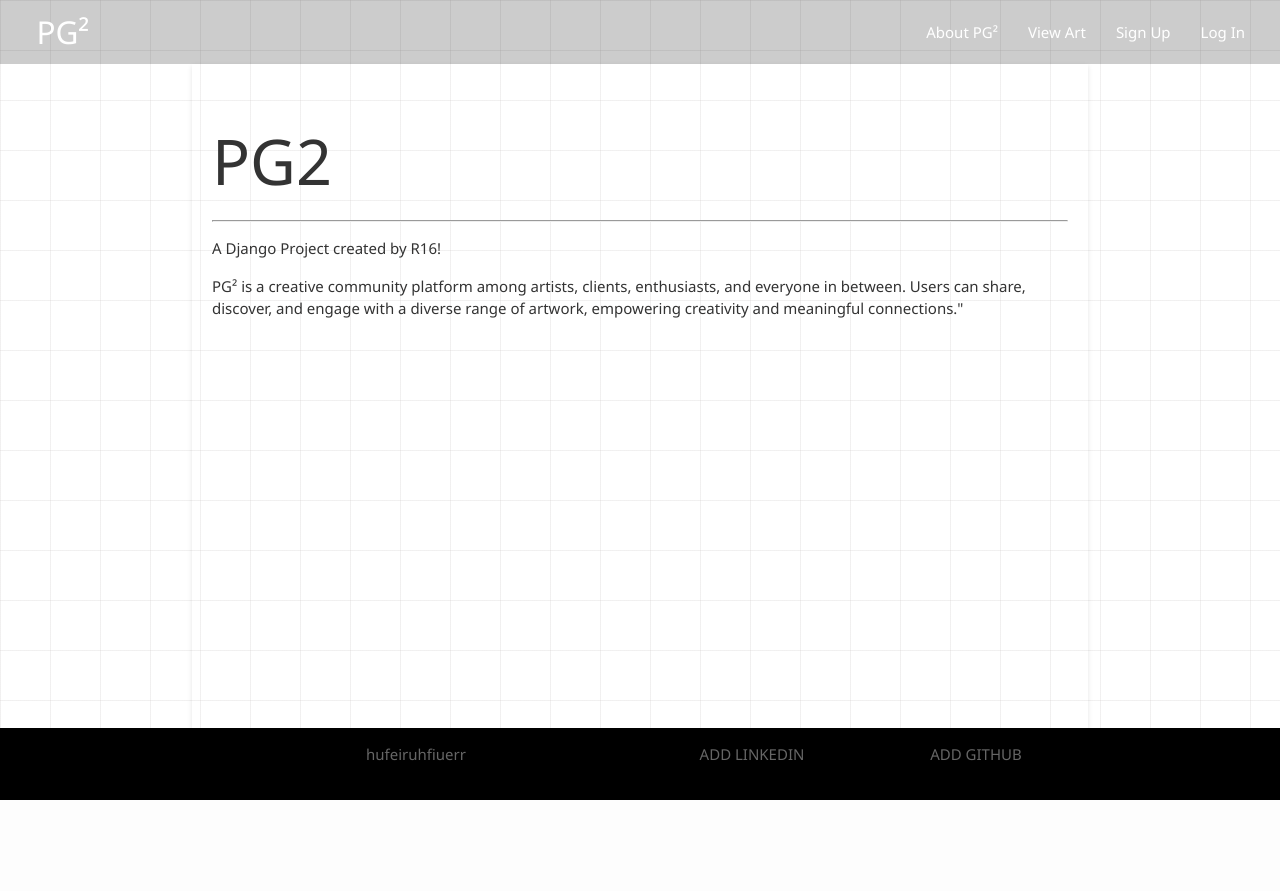
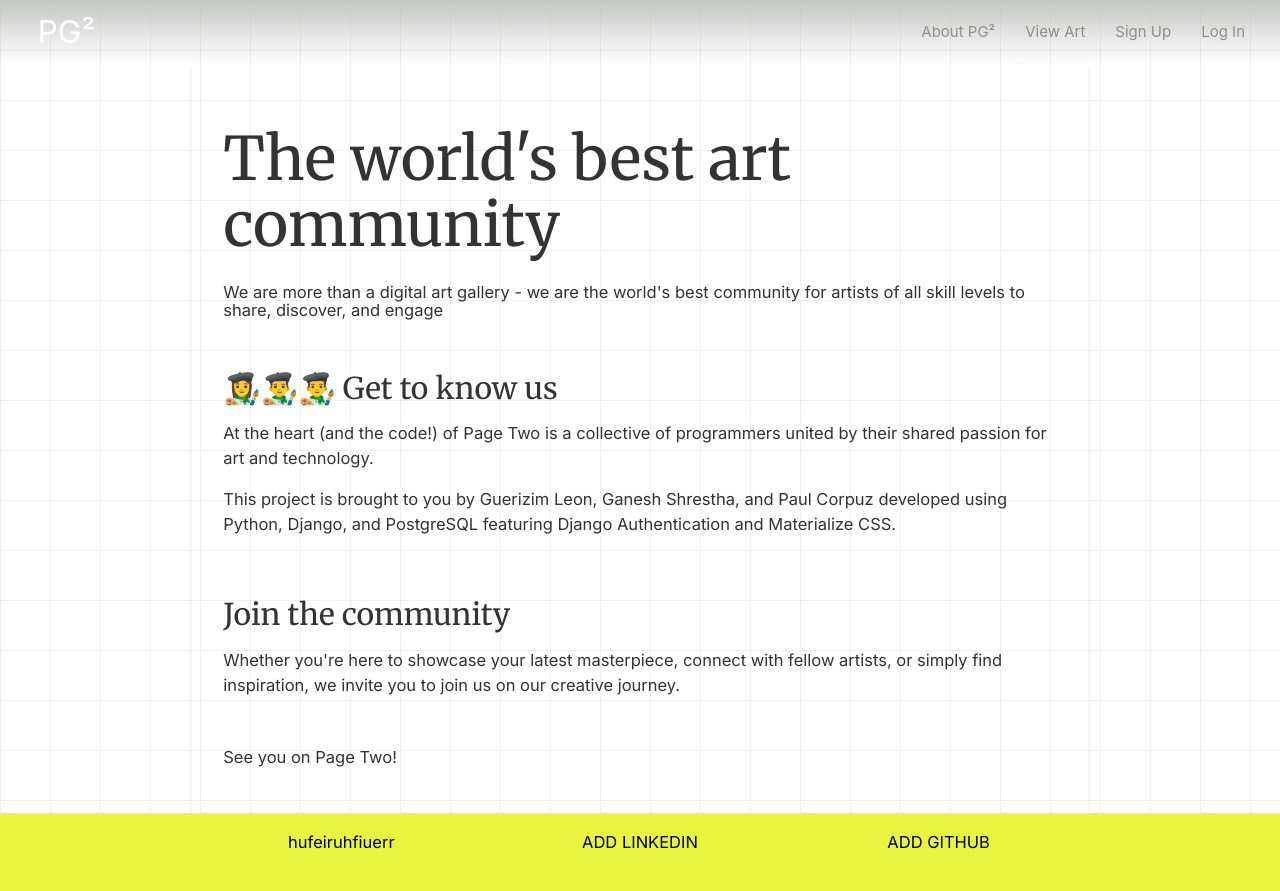
Before and after one commit to leon988/PG2, a Django app: page /about/ in a window 1280 px wide. Before the commit the page ends 800 px from the top, so only its background shows below. Run offline with Django 5.2, Linux system fonts and the light colour scheme.

Commit message:
Modify home/about/art/style/medium css

```diff
--- a/main_app/static/css/styles.css
+++ b/main_app/static/css/styles.css
@@ -2,7 +2,7 @@ body, html {
   margin: 0;
   padding: 0;
   overflow-x: hidden;
-  font-family: 'Segoe UI', Tahoma, Geneva, Verdana, sans-serif;
+  /* font-family: 'Segoe UI', Tahoma, Geneva, Verdana, sans-serif; */
   background:
     linear-gradient(rgba(215, 214, 214, 0.2) 1px, transparent 1px),
     linear-gradient(to right, rgba(215, 214, 214, 0.2) 1px, transparent 1px);
@@ -27,12 +35,20 @@ body, html {
 }
 
 nav {
-  background-color: rgb(0, 0, 0,0.2);
+  background: linear-gradient(to bottom, rgba(189, 192, 189, 0.9), rgba(0, 0, 0, 0)); /* Gradient background */
   box-shadow: none;
 }
 
 .nav-wrapper {
   padding: 0 20px;
+}
+
+nav ul a {
+  font-size: 1rem;
+  color: #928c8c;
+  display: block;
+  padding: 0 15px;
+  cursor: pointer;
 }
 
 .brand-logo img {
@@ -45,11 +61,36 @@ main {
   box-shadow: 0 2px 5px rgba(0,0,0,0.1);
 }
 
+.h1, h1 {
+  font-family: "Merriweather", serif;
+  font-size: 4em;
+}
+
+.h5{
+  font-family: "Inter", sans-serif;
+  font-size: 1.2em;
+}
+
+.h4{
+  font-family: "Merriweather", serif;
+  font-size: 2em;
+}
+
+.p, p{
+  font-family: "Inter", sans-serif;
+  font-size: 1.1em;
+}
+
+tbody{
+  font-family: "Inter", sans-serif;
+  font-size: 1.1em;
+}
+
 footer.page-footer {
   padding-top: 0;
   text-align: right;
-  background-color:black;
-  color: #666;
+  background-color:rgb(232, 244, 61);
+  color: #000000;
 }
 
 /* Art List */
--- a/main_app/templates/about.html
+++ b/main_app/templates/about.html
@@ -1,11 +1,23 @@
 {% extends 'base.html' %}
 {% block content %}
 
-<h1>PG2</h1>
-<hr />
-<p>A Django Project created by R16!</p>
-<p>
-    PG² is a creative community platform among artists, clients, enthusiasts, and everyone in between.
-    Users can share, discover, and engage with a diverse range of artwork, empowering creativity and meaningful connections."
-</p>
+<div class="container-fluid">
+    <div class="row">
+        <div class="col s12">
+            <h1 class="h1">The world's best art community</h1>
+            <h6 class="p">We are more than a digital art gallery - we are the world's best community for artists of all skill levels to share, discover, and engage</h6>
+
+            <br>
+            <h4 class="h4">👩‍🎨👨‍🎨👨‍🎨 Get to know us</h4>
+            <p class="p"> At the heart (and the code!) of Page Two is a collective of programmers united by their shared passion for art and technology.</p>
+            <p class="p">This project is brought to you by Guerizim Leon, Ganesh Shrestha, and Paul Corpuz developed using Python, Django, and PostgreSQL  featuring Django Authentication and Materialize CSS.</p>
+
+            <br>
+            <h4 class="h4">Join the community</h4>
+            <p>Whether you're here to showcase your latest masterpiece, connect with fellow artists, or simply find inspiration, we invite you to join us on our creative journey.</p>
+            <br>
+            <h6 class="p"> See you on Page Two!</h6>
+        </div>
+    </div>
+</div>
 {% endblock %}
--- a/main_app/templates/base.html
+++ b/main_app/templates/base.html
@@ -13,6 +13,10 @@
     <!-- our beautiful css attempt -->
     <link rel="stylesheet" type="text/css" href="{% static 'css/styles.css' %}">
     <script src="https://cdnjs.cloudflare.com/ajax/libs/materialize/1.0.0/js/materialize.min.js"></script>
+    <!-- google fonts -->
+    <link rel="preconnect" href="https://fonts.googleapis.com">
+    <link rel="preconnect" href="https://fonts.gstatic.com" crossorigin>
+    <link href="https://fonts.googleapis.com/css2?family=Inter:wght@100..900&family=Merriweather:ital,wght@0,300;0,400;0,700;0,900;1,300;1,400;1,700;1,900&display=swap" rel="stylesheet">
     <!-- google icons -->
     <link rel="stylesheet" href="https://fonts.googleapis.com/css2?family=Material+Symbols+Outlined:opsz,wght,FILL,GRAD@20..48,100..700,0..1,-50..200" />
     <link href="https://fonts.googleapis.com/icon?family=Material+Icons" rel="stylesheet">
@@ -57,20 +61,21 @@
 
     <footer class="page-footer">
         <div class="container">
-            <div class="row center-align">
-                <div class="col s12 m6">
-                    <p>hufeiruhfiuerr</p>
+            <div class="row">
+                <div class="col s12 m4">
+                    <p class="center-align">hufeiruhfiuerr</p>
                 </div>
-                <div class="col s12 m3">
-                    <p>ADD LINKEDIN</p>
+                <div class="col s12 m4">
+                    <p class="center-align">ADD LINKEDIN</p>
                 </div>
-                <div class="col s12 m3">
-                    <p>ADD GITHUB</p>
+                <div class="col s12 m4">
+                    <p class="center-align">ADD GITHUB</p>
                 </div>
             </div>
         </div>
     </footer>
 
+
 </body>
 
 </html>
```
Also changed, not shown: other parts of main_app/static/css/styles.css (+22 -16 lines), main_app/templates/home.html (+17 -2 lines), main_app/templates/main_app/art_list.html (+5 -24 lines).
